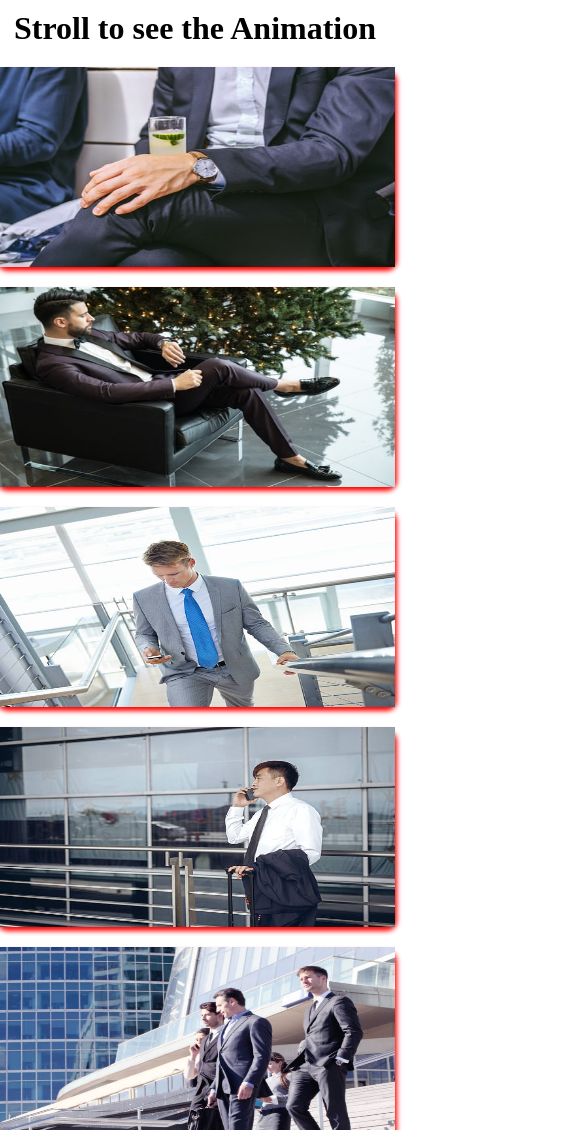
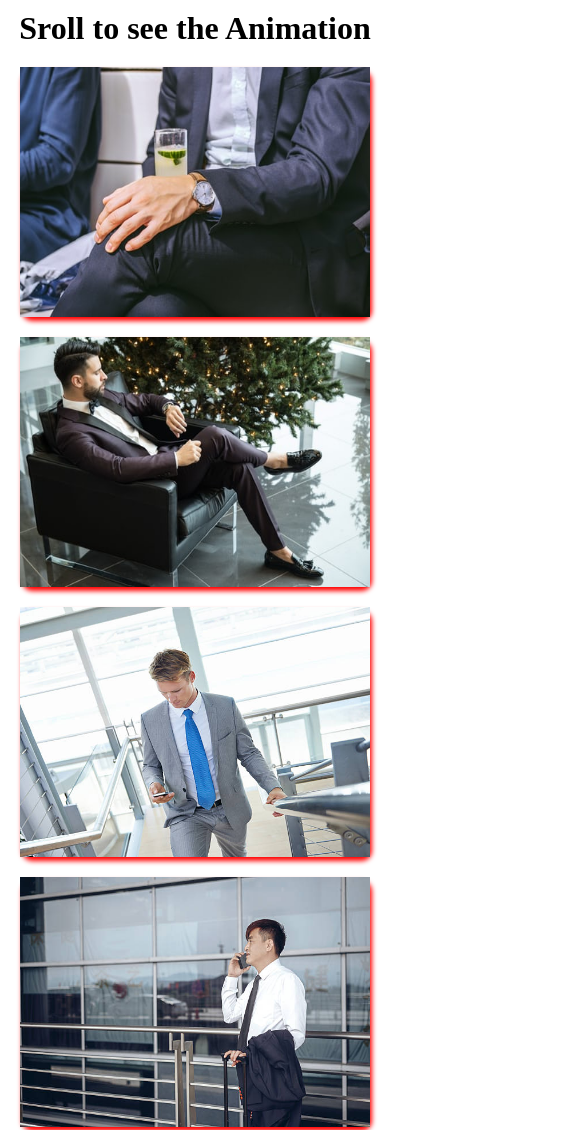
Before and after one commit to FazliddinAsadov/Scroll-animation, a plain HTML site: page index.html in a window 390 px wide. Shown: the top 1130 px of the page, 585 px wide, since content can reach past the window. Drawn offline with Linux system fonts and the light colour scheme.

Commit message:
responsive end

```diff
--- a/index.html
+++ b/index.html
@@ -4,11 +4,20 @@
     <meta charset="UTF-8">
     <meta http-equiv="X-UA-Compatible" content="IE=edge">
     <meta name="viewport" content="width=device-width, initial-scale=1.0">
-    <title>Stroll Animation</title>
+    <title>Scroll Animation</title>
     <link rel="stylesheet" href="style.css">
 </head>
 <body>
-    <h1>Stroll to see the  Animation</h1>
+    <h1>Sroll to see the  Animation</h1>
+    <div class="box"> <img src="image/bg1.jfif" alt=""></div>
+    <div class="box"> <img src="image/bg2.jfif" alt=""></div>
+    <div class="box"> <img src="image/bg3.jpg" alt=""></div>
+    <div class="box"> <img src="image/bg4.jpg" alt=""></div>
+    <div class="box"> <img src="image/bg5.jpg" alt=""></div>
+    <div class="box"> <img src="image/Rectangle 176.png" alt=""></div>
+    <div class="box"> <img src="image/Rectangle 177.png" alt=""></div>
+    <div class="box"> <img src="image/Rectangle 178.png" alt=""></div>
+    <div class="box"> <img src="image/Rectangle 179.png" alt=""></div>
     <div class="box"> <img src="image/bg1.jfif" alt=""></div>
     <div class="box"> <img src="image/bg2.jfif" alt=""></div>
     <div class="box"> <img src="image/bg3.jpg" alt=""></div>
--- a/style.css
+++ b/style.css
@@ -44,3 +44,14 @@ img{
     background-repeat: no-repeat;
     background-size: cover;
 }
+
+@media screen  and (max-width:500px){
+    .box {
+        width: 350px;
+        height: 250px;
+    }
+    img{
+        width: 350px;
+        height: 250px;
+    }
+}
```
